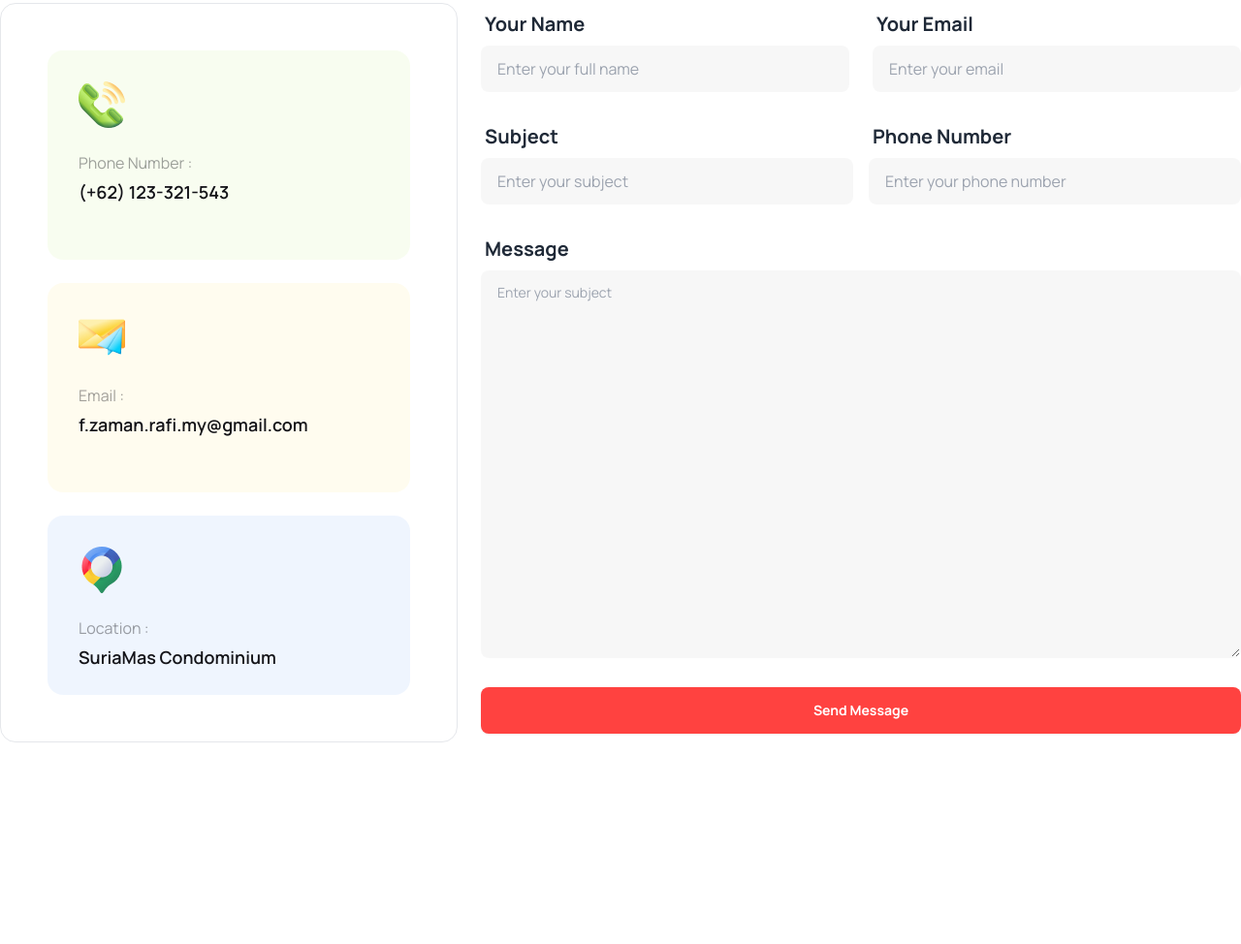
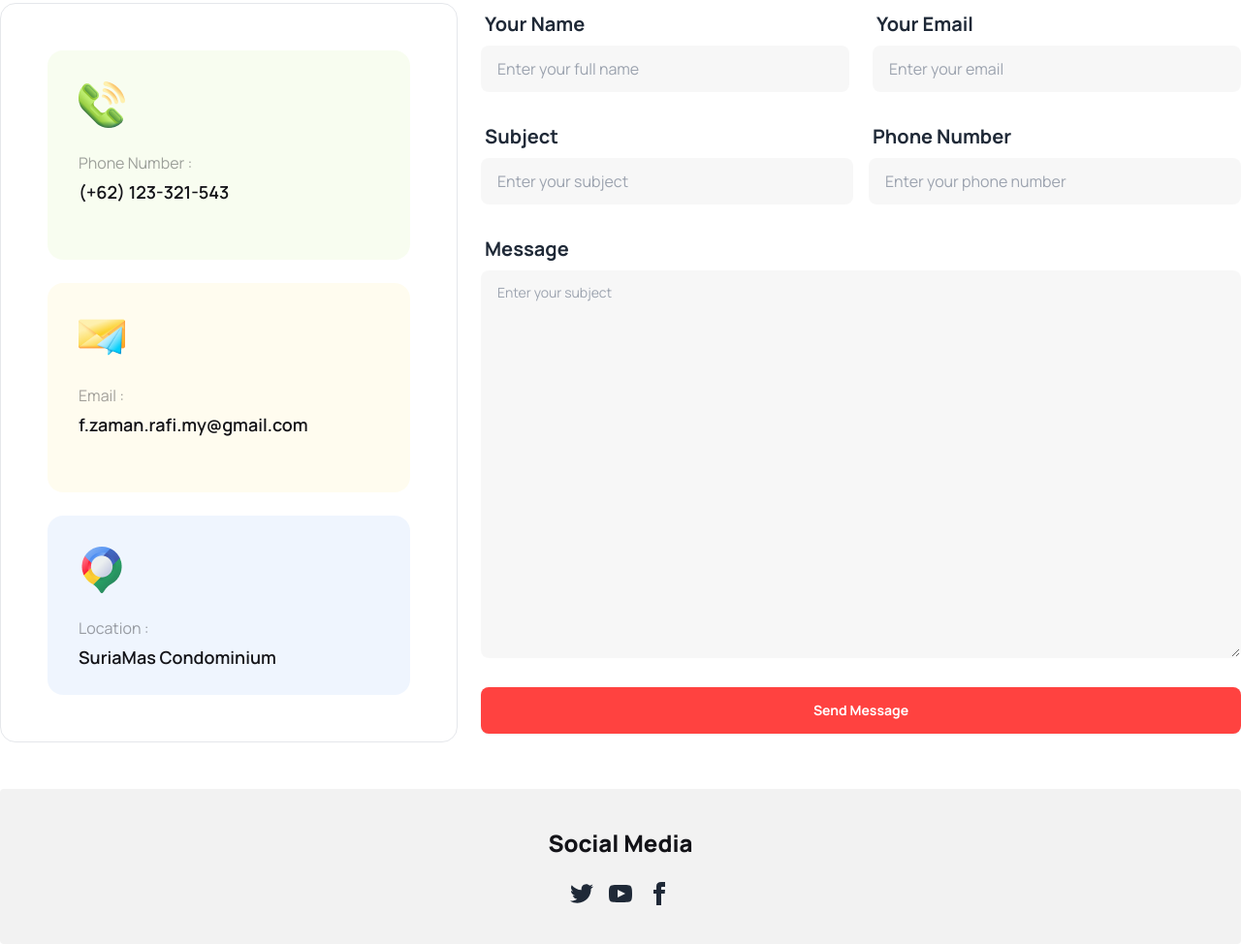
Before and after one commit to F-Zaman-Rafi/Assignment_3, a plain HTML site: page index.html in a window 1280 px wide. Shown: the part 4853-5827 px from the top of the page at 97% size. Before the commit the page ends 5667 px from the top, so only its background shows below. Drawn offline with nearby package versions, Linux system fonts and the light colour scheme.

Commit message:
added social media section

```diff
--- a/index.html
+++ b/index.html
@@ -608,11 +608,37 @@
                     </div>
                 </div>
             </div>
-
         </section>
+    </main>
+    <!-- social media & footer -->
+    <footer class="footer footer-center p-10 bg-base-200 text-base-content rounded">
+        <nav>
+            <h3 class="text-[#131318] text-2xl font-extrabold mb-4">Social Media</h3>
+            <div class="grid grid-flow-col gap-4">
+                <a><svg xmlns="http://www.w3.org/2000/svg" width="24" height="24" viewBox="0 0 24 24"
+                        class="fill-current">
+                        <path
+                            d="M24 4.557c-.883.392-1.832.656-2.828.775 1.017-.609 1.798-1.574 2.165-2.724-.951.564-2.005.974-3.127 1.195-.897-.957-2.178-1.555-3.594-1.555-3.179 0-5.515 2.966-4.797 6.045-4.091-.205-7.719-2.165-10.148-5.144-1.29 2.213-.669 5.108 1.523 6.574-.806-.026-1.566-.247-2.229-.616-.054 2.281 1.581 4.415 3.949 4.89-.693.188-1.452.232-2.224.084.626 1.956 2.444 3.379 4.6 3.419-2.07 1.623-4.678 2.348-7.29 2.04 2.179 1.397 4.768 2.212 7.548 2.212 9.142 0 14.307-7.721 13.995-14.646.962-.695 1.797-1.562 2.457-2.549z">
+                        </path>
+                    </svg></a>
+                <a><svg xmlns="http://www.w3.org/2000/svg" width="24" height="24" viewBox="0 0 24 24"
+                        class="fill-current">
+                        <path
+                            d="M19.615 3.184c-3.604-.246-11.631-.245-15.23 0-3.897.266-4.356 2.62-4.385 8.816.029 6.185.484 8.549 4.385 8.816 3.6.245 11.626.246 15.23 0 3.897-.266 4.356-2.62 4.385-8.816-.029-6.185-.484-8.549-4.385-8.816zm-10.615 12.816v-8l8 3.993-8 4.007z">
+                        </path>
+                    </svg></a>
+                <a><svg xmlns="http://www.w3.org/2000/svg" width="24" height="24" viewBox="0 0 24 24"
+                        class="fill-current">
+                        <path
+                            d="M9 8h-3v4h3v12h5v-12h3.642l.358-4h-4v-1.667c0-.955.192-1.333 1.115-1.333h2.885v-5h-3.808c-3.596 0-5.192 1.583-5.192 4.615v3.385z">
+                        </path>
+                    </svg></a>
+            </div>
+        </nav>
+    </footer>
 
 
-    </main>
+
     <footer>
 
     </footer>
```
